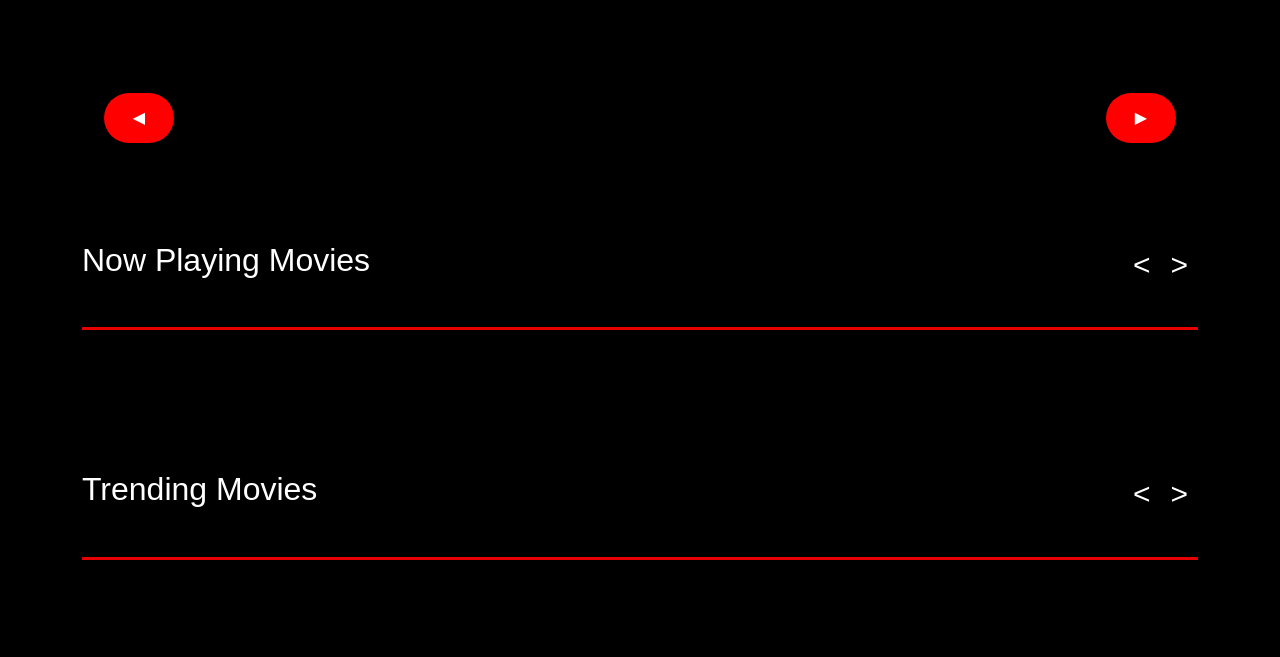
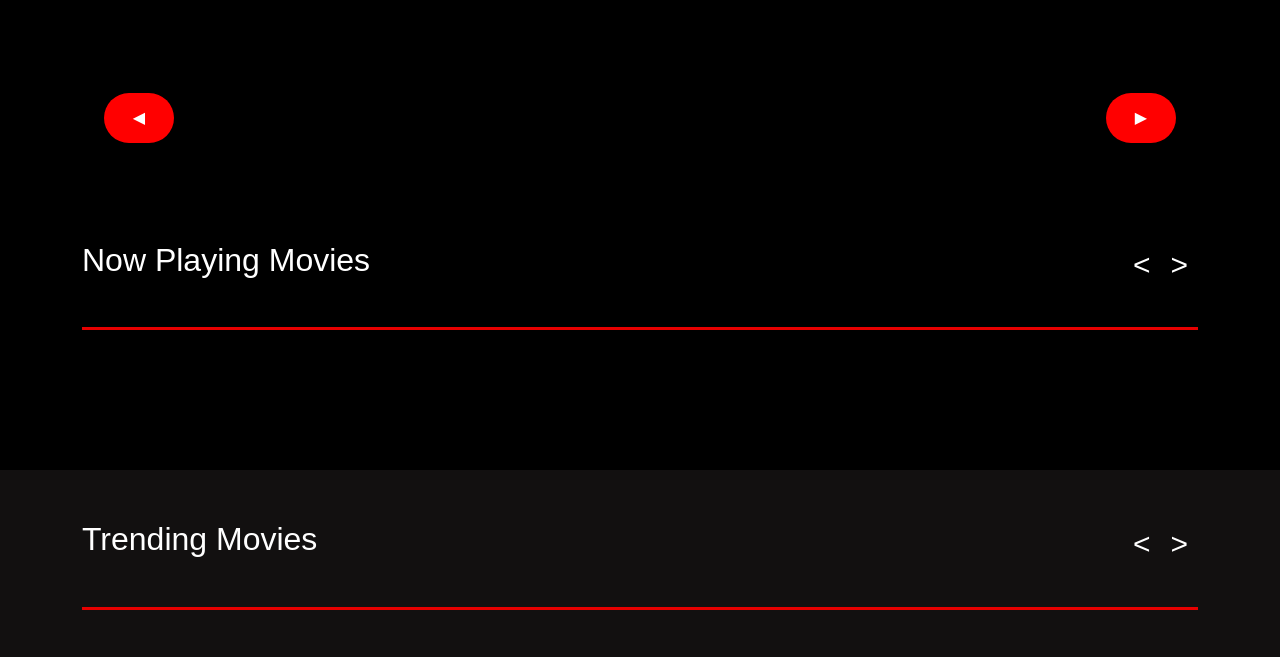
Before and after one commit to Naderelbana/Movies, a plain HTML site: page index.html in a window 1280 px wide. Shown: the part 91-748 px from the top of the page. Drawn offline with nearby package versions, Linux system fonts and the light colour scheme; no server answers; a web font is replaced by a local one.

Commit message:
background color of sections

```diff
--- a/css/style.css
+++ b/css/style.css
@@ -14,10 +14,10 @@
 a{
   color: var(--whiteColor) ;
 }
- body {
+body {
   --mainColor: red;
-    --secondaryColor: #ff000059;
-    --thirdColor: #ff00008c;
+  --secondaryColor: #ff000059;
+  --thirdColor: #ff00008c;
 }
 
 body {
@@ -221,11 +221,15 @@ nav .sign :last-child:hover,
 
 /* ************************************* */
 
+.Trending_Movies,
+.UpComing_Movies{
+  background: #121010
+}
   .Now_Playing_Movies,
   .Trending_Movies,
   .Popular_Movies,
   .UpComing_Movies{
-    margin: 50px 0;
+    padding: 50px 0;
   }
   .Now_Playing_Movies .movie-card,
   .Trending_Movies .movie-card,
```
